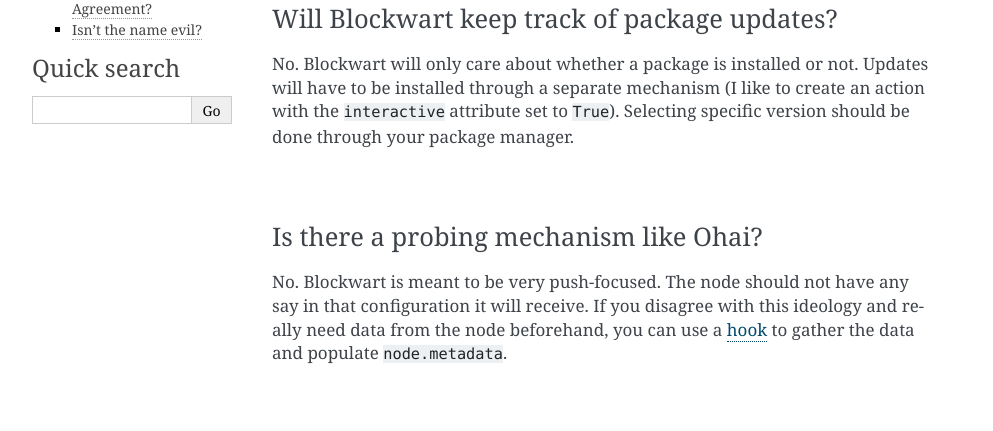
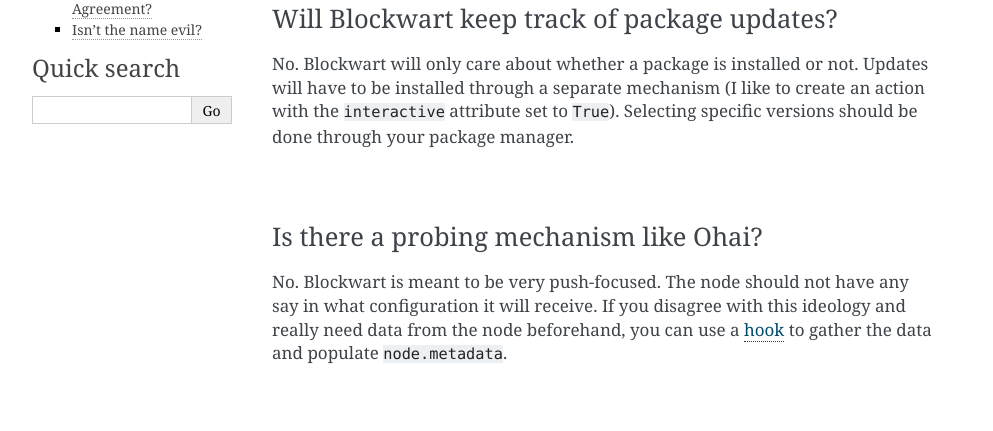
Before and after one commit to bundlewrap/bundlewrap, a Sphinx documentation site: the page built from doc/faq.rst, in a window 1280 px wide. Shown: the part 642-1073 px from the top of the page, without its empty margins (148-1141 px from the left). Built offline with Sphinx 7.4.7, drawn with Linux system fonts in a browser that asks for light colours.

Commit message:
FAQ: fix typos

```diff
--- a/doc/faq.rst
+++ b/doc/faq.rst
@@ -22,14 +22,14 @@
 Will Blockwart keep track of package updates?
 ---------------------------------------------
 
-No. Blockwart will only care about whether a package is installed or not. Updates will have to be installed through a separate mechanism (I like to create an action with the ``interactive`` attribute set to ``True``). Selecting specific version should be done through your package manager.
+No. Blockwart will only care about whether a package is installed or not. Updates will have to be installed through a separate mechanism (I like to create an action with the ``interactive`` attribute set to ``True``). Selecting specific versions should be done through your package manager.
 
 |
 
 Is there a probing mechanism like Ohai?
 ---------------------------------------
 
-No. Blockwart is meant to be very push-focused. The node should not have any say in that configuration it will receive. If you disagree with this ideology and really need data from the node beforehand, you can use a :ref:`hook <hooks>` to gather the data and populate ``node.metadata``.
+No. Blockwart is meant to be very push-focused. The node should not have any say in what configuration it will receive. If you disagree with this ideology and really need data from the node beforehand, you can use a :ref:`hook <hooks>` to gather the data and populate ``node.metadata``.
 
 |
 
```
